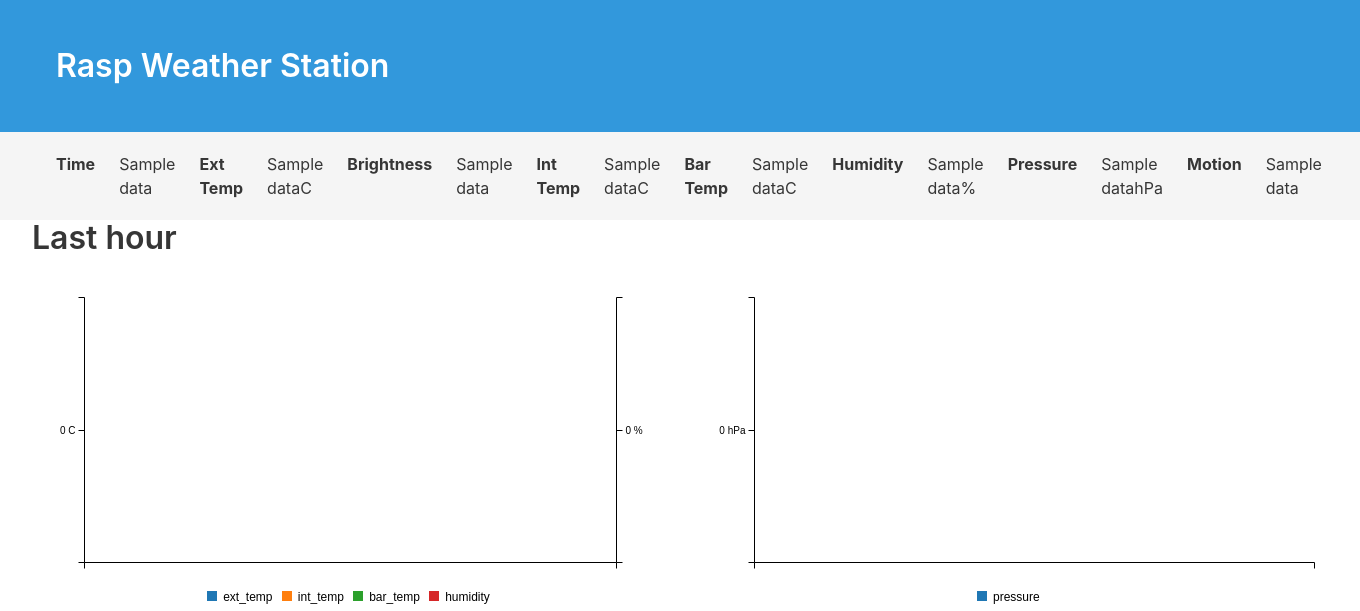
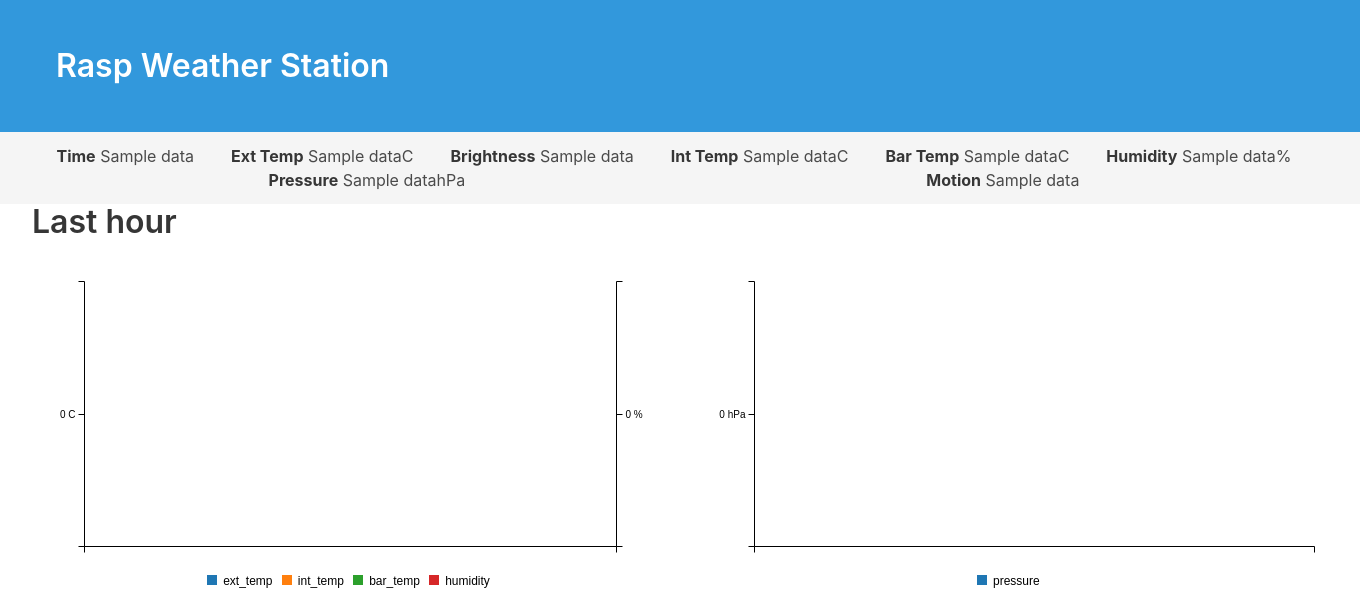
Before and after one commit to pzac/pi-weather-station, a Flask app: template app/templates/index.html in a window 1360 px wide. Shown: the top 611 px of the page. Run offline with Flask 2, Linux system fonts and the light colour scheme; the template is opened without the code that fills it: most values are stand-ins (such as "Sample title", 1, 10 or a date in 2020); data that the repository does not hold is empty.

Commit message:
Use flexbox header

```diff
--- a/app/templates/index.html
+++ b/app/templates/index.html
@@ -25,27 +25,39 @@
 
     <section class="has-background-light">
       <div class="container is-fluid">
-        <div class="p-3">
-          <table class="table has-background-light">
-            <tr>
-              <th>Time</th>
-              <td>{{ data[1] }}</td>
-              <th>Ext Temp</th>
-              <td>{{ data[2] }}C</td>
-              <th>Brightness</th>
-              <td>{{ data[3] }}</td>
-              <th>Int Temp</th>
-              <td>{{ data[4] }}C</td>
-              <th>Bar Temp</th>
-              <td>{{ data[5] }}C</td>
-              <th>Humidity</th>
-              <td>{{ data[6] }}%</td>
-              <th>Pressure</th>
-              <td>{{ data[7] }}hPa</td>
-              <th>Motion</th>
-              <td>{{ data[8] }}</td>
-            </tr>
-          </table>
+        <div class="p-3 is-flex is-flex-wrap-wrap is-justify-content-space-around">
+          <div class="mr-3">
+            <strong>Time</strong>
+            <span class="">{{ data[1] }}</span>
+          </div>
+          <div class="mr-3">
+            <strong>Ext Temp</strong>
+            <span class="">{{ data[2] }}C</span>
+          </div>
+          <div class="mr-3">
+            <strong>Brightness</strong>
+            <span class="">{{ data[3] }}</span>
+          </div>
+          <div class="mr-3">
+            <strong>Int Temp</strong>
+            <span class="">{{ data[4] }}C</span>
+          </div>
+          <div class="mr-3">
+            <strong>Bar Temp</strong>
+            <span class="">{{ data[5] }}C</span>
+          </div>
+          <div class="mr-3">
+            <strong>Humidity</strong>
+            <span class="">{{ data[6] }}%</span>
+          </div>
+          <div class="mr-3">
+            <strong>Pressure</strong>
+            <span class="">{{ data[7] }}hPa</span>
+          </div>
+          <div class="mr-3">
+            <strong>Motion</strong>
+            <span class="">{{ data[8] }}</span>
+          </div>
         </div>
 
       </div>
```
